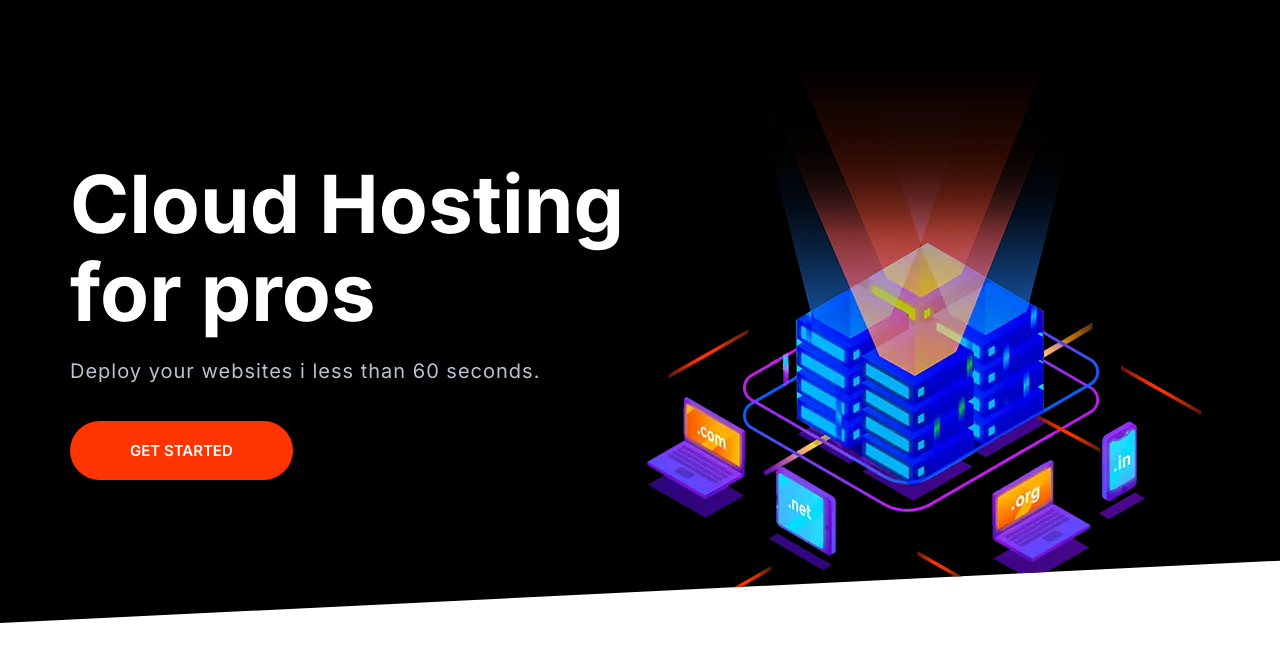
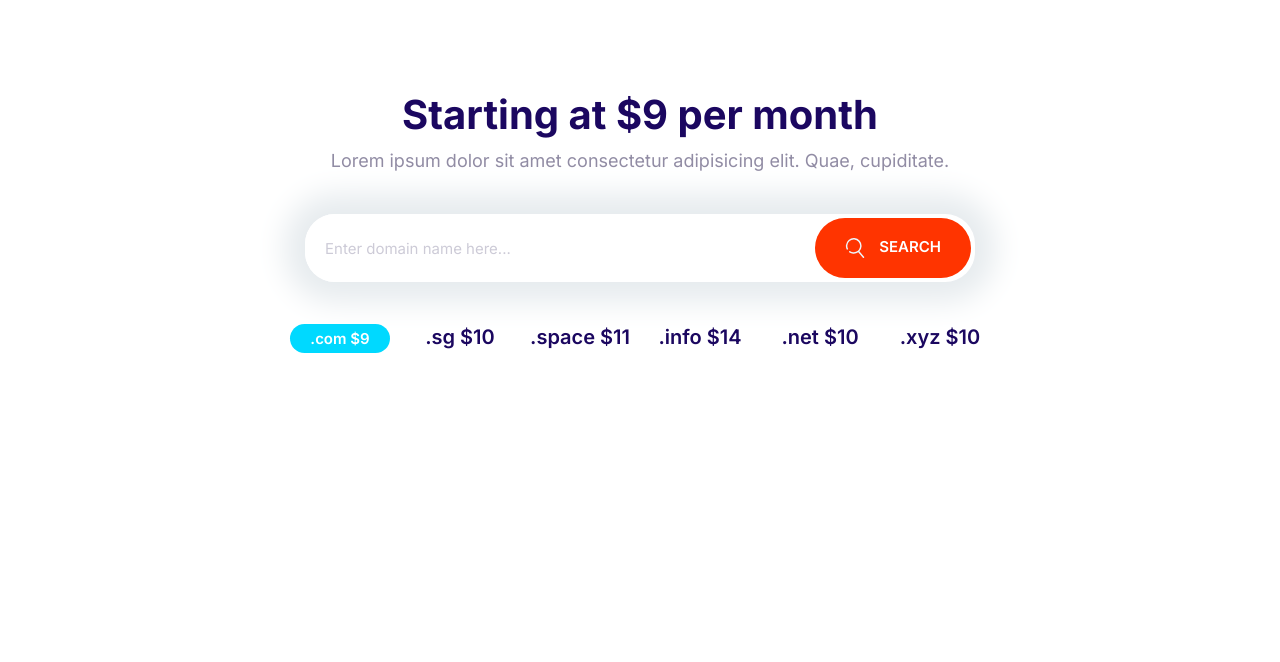
Before and after one commit to WesleySantos/moshifyProyect, a plain HTML site: page index.html in a window 1280 px wide. Drawn offline with Linux system fonts and the light colour scheme.

Commit message:
Build the domain block component.

```diff
--- a/css/styles.css
+++ b/css/styles.css
@@ -202,6 +202,7 @@ a {
   font-size: 1.8rem;
   font-weight: 600;
   margin: 1rem 0;
+  outline: 0;
   padding: 2rem 3rem;
   text-align: center;
   text-transform: uppercase;
@@ -255,6 +256,13 @@ a {
   padding-right: 6rem;
 }
 
+.btn .icon--small {
+  width: 2rem;
+  height: 2rem;
+  margin-right: 1rem;
+  vertical-align: middle;
+}
+
 @media screen and (min-width: 1024px) {
   .btn {
     font-size: 1.5rem;
@@ -285,7 +293,7 @@ a {
 .input-group .input {
   border: 0;
   flex-grow: 1;
-  padding: 1.5rem 1rem;
+  padding: 1.5rem 2rem;
 }
 
 .input-group .btn {
@@ -712,3 +720,29 @@ a {
     align-self: center;
   }
 }
+
+/* Domain Block*/
+
+.block-domain .input-group {
+  box-shadow: 0 0 30px 20px #e6ebee;
+  border: 0;
+  margin: 4rem auto;
+  max-width: 670px;
+}
+
+.block-domain__prices {
+  display: grid;
+  grid-template-columns: repeat(3, 1fr);
+  grid-template-rows: repeat(2, 6rem);
+  font-size: 2rem;
+  font-weight: 600;
+  justify-items: center;
+  max-width: 720px;
+  margin: 0 auto;
+}
+
+@media screen and (min-width: 768px) {
+  .block-domain__prices {
+    grid-template-columns: repeat(auto-fit, minmax(10rem, 1fr));
+  }
+}
--- a/index.html
+++ b/index.html
@@ -15,25 +15,35 @@
     <link rel="stylesheet" href="css/styles.css" />
   </head>
   <body>
-    <section class="block block--dark block--skewed-left hero">
-      <div class="container grid grid--cols-2">
-        <header class="block__header hero__content">
-          <h1 class="block__heading">Cloud Hosting for pros</h1>
-          <p class="hero__tagline">
-            Deploy your websites i less than 60 seconds.
-          </p>
-          <a href="" class="btn btn--accent btn--stretched">Get Started</a>
-        </header>
-        <picture>
-          <source
-            type="image/webp"
-            srcset="images/banner.webp 1x, images/banner@2x.webp 2x" />
-          <source
-            type="image/png"
-            srcset="images/banner.png 1x, images/banner@2x.png 2x" />
-          <img class="hero__image" src="images/banner.png" alt=""
-        /></picture>
+    <section class="block container block-domain">
+      <header class="block__header">
+        <h2>Starting at $9 per month</h2>
+        <p>
+          Lorem ipsum dolor sit amet consectetur adipisicing elit. Quae,
+          cupiditate.
+        </p>
+      </header>
+      <div class="input-group">
+        <input
+          type="text"
+          class="input"
+          placeholder="Enter domain name here..."
+        />
+        <button class="btn btn--accent">
+          <svg class="icon--small icon--white">
+            <use xlink:href="images/sprite.svg#search"></use>
+          </svg>
+          Search
+        </button>
       </div>
+      <ul class="list block-domain__prices">
+        <li><span class="badge badge--secondary">.com $9</span></li>
+        <li>.sg $10</li>
+        <li>.space $11</li>
+        <li>.info $14</li>
+        <li>.net $10</li>
+        <li>.xyz $10</li>
+      </ul>
     </section>
     <script src="js/main.js"></script>
   </body>
```
Also changed, not shown: components/domain.html (added, +25 -0 lines).
